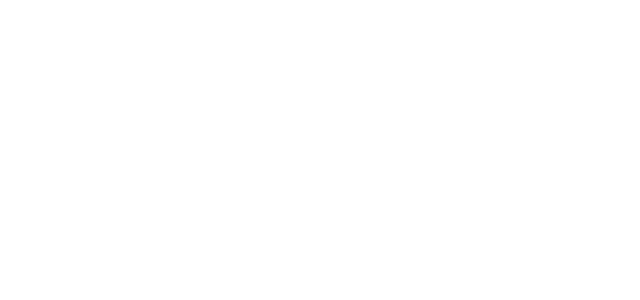
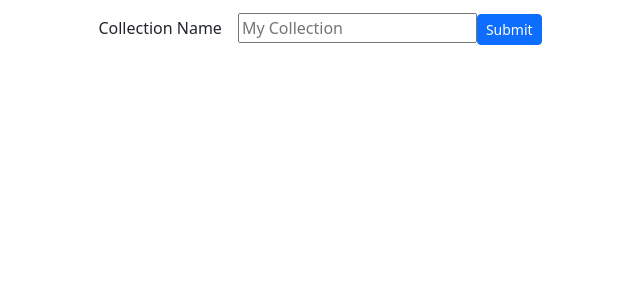
Before and after one commit to Maria-Gomes/Papyrus-Frontend, a React (Create React App) app: page /createCollection in a window 1280 px wide. Before the commit this address had no page. Shown: the top 300 px of the page, without its empty margins (328-968 px from the left). Built offline with nearby package versions, Linux system fonts and the light colour scheme.

Commit message:
create collection added

```diff
--- a/src/App.js
+++ b/src/App.js
@@ -16,6 +16,7 @@
 import { Context, ContextProvider } from "./Context";
 import NavBar from "./components/NavBar";
 import BookDetails from "./components/bookDetails";
+import CollectionForm from "./components/collectionForm";
 
 const App = () => {
   const { isAuthenticated, setIsAuthenticated } = useContext(Context);
@@ -39,6 +40,7 @@
             path="/book/:key/:author/:isbn"
             element={<BookDetails />}
           ></Route>
+          <Route path="/createCollection" element={<CollectionForm />}></Route>
         </Routes>
       </Router>
     </div>
--- a/src/components/NavBar.js
+++ b/src/components/NavBar.js
@@ -5,6 +5,7 @@
 import Navbar from "react-bootstrap/Navbar";
 import axios from "axios";
 import SearchResult from "./SearchResults";
+import CollectionForm from "./collectionForm";
 
 function NavBar() {
   let navigate = useNavigate();
@@ -43,6 +44,14 @@
                 </Link>
               </Nav.Link>
               <Nav.Link>
+                <Link
+                  className="text-decoration-none text-white"
+                  to="/createCollection"
+                >
+                  Create Collection
+                </Link>
+              </Nav.Link>
+              <Nav.Link>
                 {" "}
                 <Link
                   className="text-decoration-none text-white"
--- /dev/null
+++ b/src/components/collectionForm.js
@@ -0,0 +1,45 @@
+import { useNavigate } from "react-router-dom";
+import { useEffect, useState } from "react";
+import axios from "axios";
+
+function CollectionForm() {
+  let navigate = useNavigate();
+  const [collectionName, setCollectionName] = useState({});
+
+  const createCollection = () => {
+    axios({
+      method: "POST",
+      data: {
+        collection_name: collectionName,
+      },
+      withCredentials: true,
+      url: "http://localhost:3001/collections/new",
+    })
+      .then((res) => {
+        if (res.error_msg) {
+          navigate("/createCollection");
+        } else {
+          navigate("/home");
+        }
+      })
+      .catch((err) => console.log(err));
+  };
+
+  return (
+    <div>
+      <fieldset>
+        <label className="m-3">Collection Name</label>
+        <input
+          placeholder="My Collection"
+          required
+          onChange={(e) => setCollectionName(e.target.value)}
+        ></input>
+        <button onClick={createCollection} className="btn btn-primary btn-sm">
+          Submit
+        </button>
+      </fieldset>
+    </div>
+  );
+}
+
+export default CollectionForm;
```
